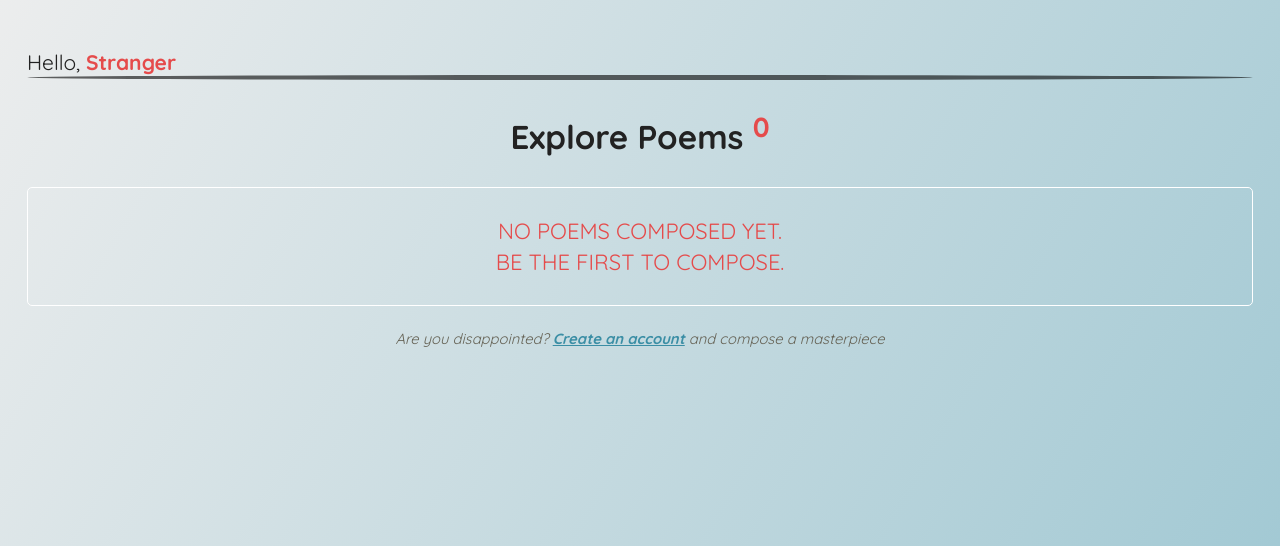
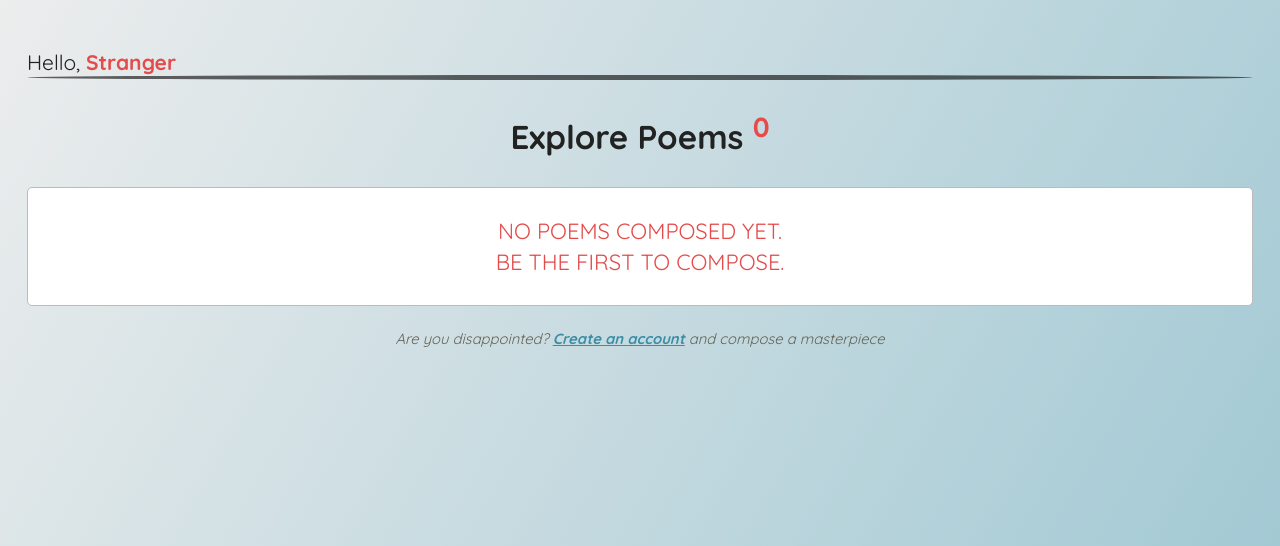
Before and after one commit to VictorOhachor/PoetPiece, a Flask app: page /poems in a window 1280 px wide. Shown: the part 79-625 px from the top of the page. Run offline with Flask 3, Linux system fonts and the light colour scheme; data that the repository does not hold is empty; some libraries are stand-ins or nearby versions.

Commit message:
Replaced the no-stanzas__text class with empty-list class in the stanzas container

```diff
--- a/app/static/css/main.css
+++ b/app/static/css/main.css
@@ -921,7 +921,8 @@ input[type="file"] {
   text-transform: uppercase;
   color: #e54b4b;
   border-radius: 5px;
-  border: 1px solid #fff;
+  background-color: #fff;
+  border: 1px solid #bbb;
   width: 100%;
 }
 
```
